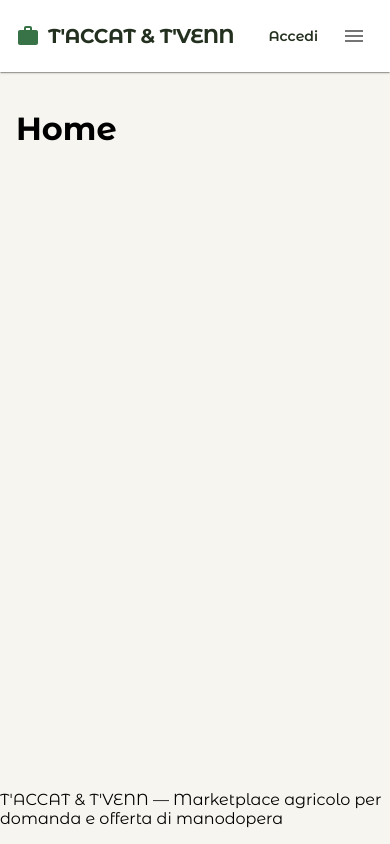
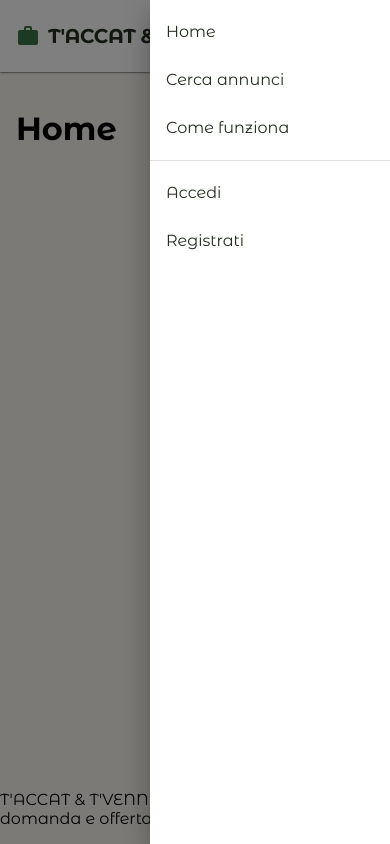
Before and after one commit to lup62/T-ACCAT-T-VENN, a React (Vite) app in the folder client/: page / in a window 390 px wide. Both pictures are taken after a click on the button "Apri menu". Built offline with nearby package versions, Linux system fonts and the light colour scheme.

Commit message:
aggiunga hamburger mobile, cambio logica per impostazioni pagine nella Navbar

```diff
--- a/client/src/components/Navbar.jsx
+++ b/client/src/components/Navbar.jsx
@@ -1,3 +1,4 @@
+import { useState } from "react";
 import { Link as RouterLink } from "react-router-dom";
 import {
     AppBar,
@@ -6,12 +7,28 @@ import {
     Box,
     Button,
     IconButton,
+    Drawer,
+    List,
+    ListItem,
+    ListItemButton,
+    ListItemText,
+    Divider,
 } from "@mui/material";
 import MenuIcon from "@mui/icons-material/Menu";
 import WorkIcon from "@mui/icons-material/Work";
 import farmerIcon from "../assets/farmerIcon.png"
 
+
+
+const navLinks = [
+    { label: "Home", to: "/" },
+    { label: "Cerca annunci", to: "/annunci" },
+    { label: "Come funziona", to: "/come-funziona" },
+];
+
 function Navbar() {
+    const [mobileMenuOpen, setMobileMenuOpen] = useState(false);
+
     return (
         <AppBar
             position="sticky"
@@ -63,29 +80,16 @@ function Navbar() {
                         gap: 1,
                     }}
                 >
-                    <Button
-                        component={RouterLink}
-                        to="/"
-                        color="inherit"
-                    >
-                        Home
-                    </Button>
-
-                    <Button
-                        component={RouterLink}
-                        to="/annunci"
-                        color="inherit"
-                    >
-                        Cerca annunci
-                    </Button>
-
-                    <Button
-                        component={RouterLink}
-                        to="/come-funziona"
-                        color="inherit"
-                    >
-                        Come funziona
-                    </Button>
+                    {navLinks.map(({ to, label }) => (
+                        <Button
+                            key={to}
+                            component={RouterLink}
+                            to={to}
+                            color="inherit"
+                        >
+                            {label}
+                        </Button>
+                    ))}
                 </Box>
 
                 {/* Azioni utente */}
@@ -100,6 +104,12 @@ function Navbar() {
                         component={RouterLink}
                         to="/login"
                         color="inherit"
+                        sx={{
+                            display: {
+                                xs: "none",
+                                md: "inline-flex",
+                            },
+                        }}
                     >
                         Accedi
                     </Button>
@@ -134,6 +144,7 @@ function Navbar() {
                     {/*Modifiche per il mobile*/}
                     <IconButton
                         aria-label="Apri menu"
+                        onClick={() => setMobileMenuOpen(true)}
                         sx={{
                             display: {
                                 xs: "flex",
@@ -145,6 +156,52 @@ function Navbar() {
                     </IconButton>
                 </Box>
             </Toolbar>
+
+            <Drawer
+                anchor="right"
+                open={mobileMenuOpen}
+                onClose={() => setMobileMenuOpen(false)}
+            >
+                <Box sx={{ width: 240 }} role="presentation">
+                    <List>
+                        {navLinks.map(({ label, to }) => (
+                            <ListItem key={to} disablePadding>
+                                <ListItemButton
+                                    component={RouterLink}
+                                    to={to}
+                                    onClick={() => setMobileMenuOpen(false)}
+                                >
+                                    <ListItemText primary={label} />
+                                </ListItemButton>
+                            </ListItem>
+                        ))}
+                    </List>
+
+                    <Divider />
+
+                    <List>
+                        <ListItem disablePadding>
+                            <ListItemButton
+                                component={RouterLink}
+                                to="/login"
+                                onClick={() => setMobileMenuOpen(false)}
+                            >
+                                <ListItemText primary="Accedi" />
+                            </ListItemButton>
+                        </ListItem>
+
+                        <ListItem disablePadding>
+                            <ListItemButton
+                                component={RouterLink}
+                                to="/register"
+                                onClick={() => setMobileMenuOpen(false)}
+                            >
+                                <ListItemText primary="Registrati" />
+                            </ListItemButton>
+                        </ListItem>
+                    </List>
+                </Box>
+            </Drawer>
         </AppBar>
     );
 }
```
